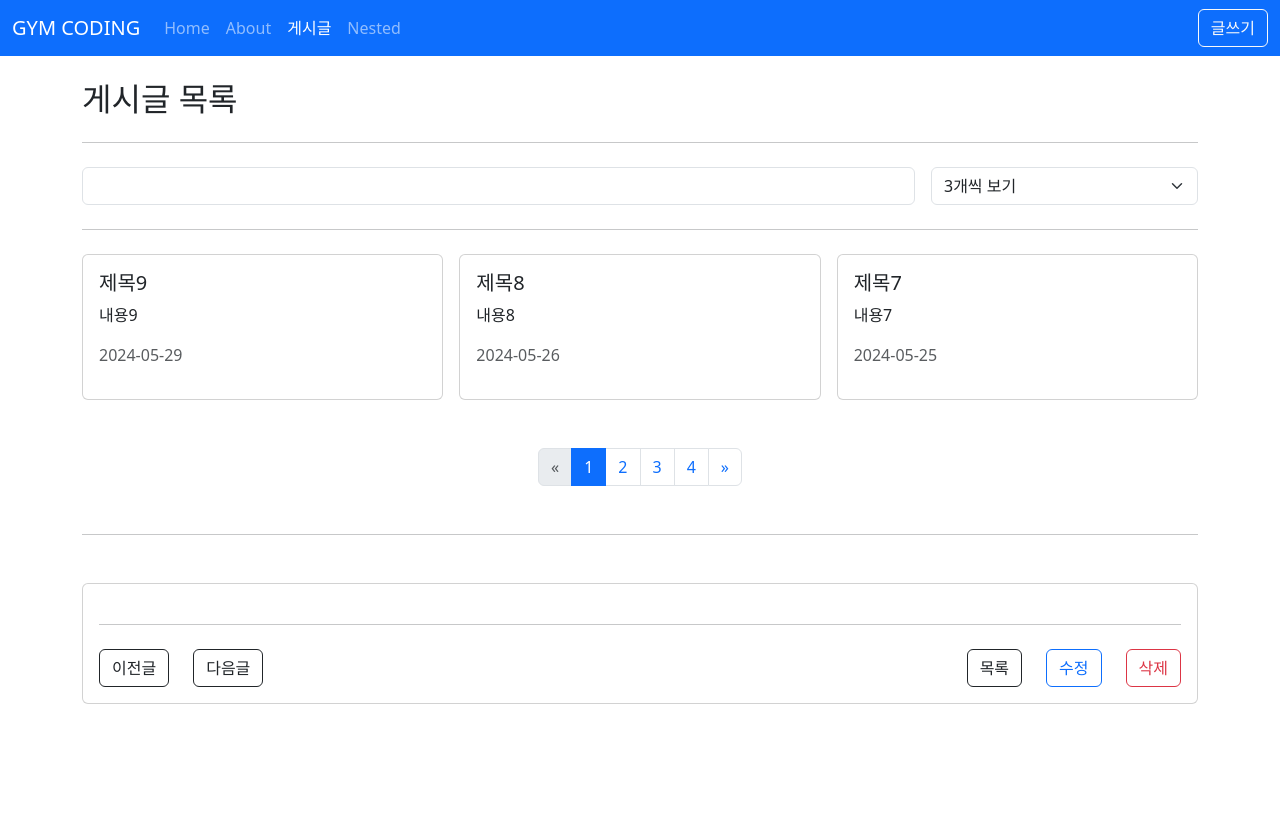
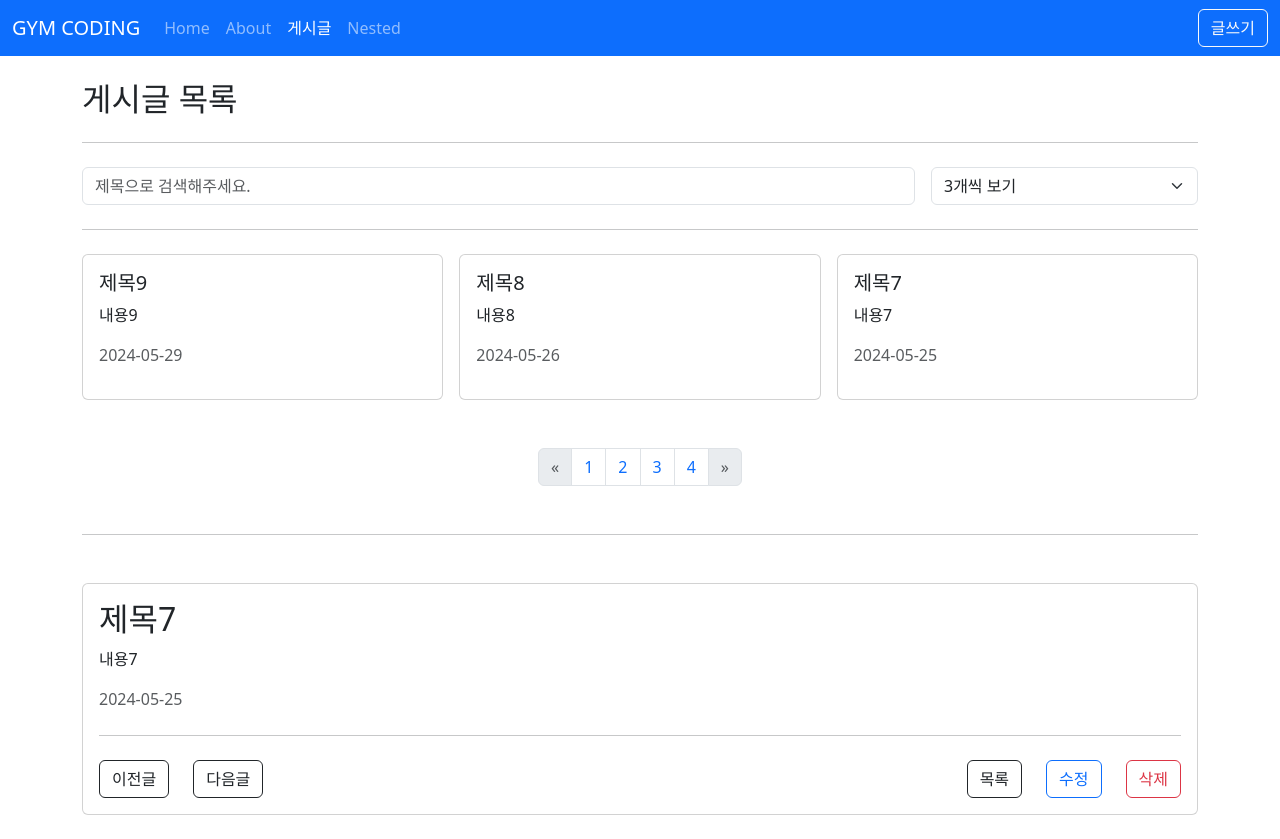
Before and after one commit to JungHoiMin/inflearn, a Vue app in the folder Vue3 완벽 마스터_기초부터 실전까지(실전편)/vue3-posts/: page /posts in a window 1280 px wide. Before the commit the page ends 800 px from the top, so only its background shows below. Built offline with nearby package versions, Linux system fonts and the light colour scheme; data requests are answered from the project's data file.

Commit message:
Section 4 공통 컴포넌트 - 공통 컴포넌트 분리 (based on Vue.js 3 spec)

```diff
--- a/Vue3 완벽 마스터_기초부터 실전까지(실전편)/vue3-posts/db.json
+++ b/Vue3 완벽 마스터_기초부터 실전까지(실전편)/vue3-posts/db.json
@@ -55,10 +55,16 @@
       "createdAt": "2024-05-29"
     },
     {
-      "title": "tes",
+      "title": "tesㅅ",
       "content": "test",
       "createdAt": 1716953718648,
       "id": 8
+    },
+    {
+      "title": "안녕하세요!!!@@@",
+      "content": "반갑습니다!!!@@@",
+      "createdAt": 1716955996321,
+      "id": 9
     }
   ]
 }
--- a/Vue3 완벽 마스터_기초부터 실전까지(실전편)/vue3-posts/src/api/posts.js
+++ b/Vue3 완벽 마스터_기초부터 실전까지(실전편)/vue3-posts/src/api/posts.js
@@ -6,7 +6,7 @@ export const getPosts = params => {
 };
 
 export const getPostById = id => {
-  return posts.get(id);
+  return posts.get(`${id}`);
 };
 
 export const createPost = data => {
@@ -14,9 +14,9 @@ export const createPost = data => {
 };
 
 export const updatePost = (id, data) => {
-  return posts.put(id, data);
+  return posts.put(`${id}`, data);
 };
 
 export const deletePost = id => {
-  return posts.delete(id);
+  return posts.delete(`${id}`);
 };
--- /dev/null
+++ b/Vue3 완벽 마스터_기초부터 실전까지(실전편)/vue3-posts/src/components/AppGrid.vue
@@ -0,0 +1,22 @@
+<script setup>
+defineProps({
+  items: {
+    type: Array,
+    required: true,
+  },
+  colClass: {
+    type: String,
+    default: 'col-4',
+  },
+});
+</script>
+
+<template>
+  <div class="row g-3">
+    <div v-for="(item, index) in items" :key="index" :class="colClass">
+      <slot name="default" :item="item" :index="index"></slot>
+    </div>
+  </div>
+</template>
+
+<style scoped></style>
--- /dev/null
+++ b/Vue3 완벽 마스터_기초부터 실전까지(실전편)/vue3-posts/src/components/AppPagination.vue
@@ -0,0 +1,60 @@
+<script setup>
+import { computed } from 'vue';
+
+const props = defineProps({
+  currentPage: {
+    type: Number,
+    required: true,
+  },
+  pageCount: {
+    type: Number,
+    required: true,
+  },
+});
+
+defineEmits(['page']);
+
+const isPrevPage = computed(() => ({ disabled: !(props.currentPage > 1) }));
+const isNextPage = computed(() => ({
+  disabled: !(props.currentPage < props.pageCount),
+}));
+</script>
+
+<template>
+  <nav class="mt-5" aria-label="Page navigation example">
+    <ul class="pagination justify-content-center">
+      <li class="page-item" :class="isPrevPage">
+        <a
+          class="page-link"
+          href="#"
+          aria-label="Previous"
+          @click.prevent="$emit('page', currentPage - 1)"
+        >
+          <span aria-hidden="true">&laquo;</span>
+        </a>
+      </li>
+      <li
+        v-for="page in pageCount"
+        :key="page"
+        class="page-item"
+        :class="{ active: currentPage === page }"
+      >
+        <a class="page-link" href="#" @click.prevent="$emit('page', page)">
+          {{ page }}
+        </a>
+      </li>
+      <li class="page-item" :class="isNextPage">
+        <a
+          class="page-link"
+          href="#"
+          aria-label="Next"
+          @click.prevent="$emit('page', currentPage + 1)"
+        >
+          <span aria-hidden="true">&raquo;</span>
+        </a>
+      </li>
+    </ul>
+  </nav>
+</template>
+
+<style scoped></style>
--- /dev/null
+++ b/Vue3 완벽 마스터_기초부터 실전까지(실전편)/vue3-posts/src/components/posts/PostFilter.vue
@@ -0,0 +1,36 @@
+<script setup>
+defineProps({
+  title: String,
+  limit: Number,
+});
+defineEmits(['update:title', 'update:limit']);
+</script>
+
+<template>
+  <form @submit.prevent>
+    <div class="row g-3">
+      <div class="col">
+        <input
+          :value="title"
+          @input="$emit('update:title', $event.target.value)"
+          type="text"
+          class="form-control"
+          placeholder="제목으로 검색해주세요."
+        />
+      </div>
+      <div class="col-3">
+        <select
+          :value="limit"
+          @input="$emit('update:limit', $event.target.value)"
+          class="form-select"
+        >
+          <option value="3">3개씩 보기</option>
+          <option value="6">6개씩 보기</option>
+          <option value="9">9개씩 보기</option>
+        </select>
+      </div>
+    </div>
+  </form>
+</template>
+
+<style scoped></style>
--- /dev/null
+++ b/Vue3 완벽 마스터_기초부터 실전까지(실전편)/vue3-posts/src/components/posts/PostForm.vue
@@ -0,0 +1,37 @@
+<script setup>
+const props = defineProps({
+  title: String,
+  content: String,
+});
+defineEmits(['update:title', 'update:content']);
+</script>
+
+<template>
+  <form>
+    <div class="mb-3">
+      <label for="title" class="form-label">제목</label>
+      <input
+        :value="title"
+        @input="$emit('update:title', $event.target.value)"
+        type="text"
+        class="form-control"
+        id="title"
+      />
+    </div>
+    <div class="mb-3">
+      <label for="content" class="form-label">내용</label>
+      <textarea
+        :value="content"
+        @input="$emit('update:content', $event.target.value)"
+        class="form-control"
+        id="content"
+        rows="3"
+      ></textarea>
+    </div>
+    <div class="d-flex gap-2 mt-4">
+      <slot name="actions"></slot>
+    </div>
+  </form>
+</template>
+
+<style scoped></style>
--- a/Vue3 완벽 마스터_기초부터 실전까지(실전편)/vue3-posts/src/views/posts/PostCreateView.vue
+++ b/Vue3 완벽 마스터_기초부터 실전까지(실전편)/vue3-posts/src/views/posts/PostCreateView.vue
@@ -2,6 +2,7 @@
 import { useRouter } from 'vue-router';
 import { ref } from 'vue';
 import { createPost } from '@/api/posts.js';
+import PostForm from '@/components/posts/PostForm.vue';
 
 const router = useRouter();
 const form = ref({
@@ -24,26 +25,12 @@ const goListPage = () => router.push({ name: 'PostList' });
   <div>
     <h2>게시글 등록</h2>
     <hr class="my-4" />
-    <form @submit.prevent="save">
-      <div class="mb-3">
-        <label for="title" class="form-label">제목</label>
-        <input
-          v-model="form.title"
-          type="text"
-          class="form-control"
-          id="title"
-        />
-      </div>
-      <div class="mb-3">
-        <label for="content" class="form-label">내용</label>
-        <textarea
-          v-model="form.content"
-          class="form-control"
-          id="content"
-          rows="3"
-        ></textarea>
-      </div>
-      <div class="pt-4">
+    <PostForm
+      v-model:title="form.title"
+      v-model:content="form.content"
+      @submit.prevent="save"
+    >
+      <template #actions>
         <button
           type="button"
           class="btn btn-outline-dark me-2"
@@ -52,8 +39,8 @@ const goListPage = () => router.push({ name: 'PostList' });
           목록
         </button>
         <button type="submit" class="btn btn-primary">저장</button>
-      </div>
-    </form>
+      </template>
+    </PostForm>
   </div>
 </template>
 
--- a/Vue3 완벽 마스터_기초부터 실전까지(실전편)/vue3-posts/src/views/posts/PostDetailView.vue
+++ b/Vue3 완벽 마스터_기초부터 실전까지(실전편)/vue3-posts/src/views/posts/PostDetailView.vue
@@ -4,7 +4,7 @@ import { deletePost, getPostById } from '@/api/posts.js';
 import { ref } from 'vue';
 
 const props = defineProps({
-  id: String,
+  id: [String, Number],
 });
 
 const router = useRouter();
--- a/Vue3 완벽 마스터_기초부터 실전까지(실전편)/vue3-posts/src/views/posts/PostEditView.vue
+++ b/Vue3 완벽 마스터_기초부터 실전까지(실전편)/vue3-posts/src/views/posts/PostEditView.vue
@@ -2,6 +2,7 @@
 import { useRoute, useRouter } from 'vue-router';
 import { getPostById, updatePost } from '@/api/posts.js';
 import { ref } from 'vue';
+import PostForm from '@/components/posts/PostForm.vue';
 
 const route = useRoute();
 const router = useRouter();
@@ -42,36 +43,22 @@ const goDetailPage = () => router.push({ name: 'PostDetail', params: { id } });
   <div>
     <h2>게시글 수정</h2>
     <hr class="my-4" />
-    <form @submit.prevent="edit">
-      <div class="mb-3">
-        <label for="title" class="form-label">제목</label>
-        <input
-          v-model="form.title"
-          type="text"
-          class="form-control"
-          id="title"
-        />
-      </div>
-      <div class="mb-3">
-        <label for="content" class="form-label">내용</label>
-        <textarea
-          v-model="form.content"
-          class="form-control"
-          id="content"
-          rows="3"
-        ></textarea>
-      </div>
-      <div class="pt-4">
+    <PostForm
+      @submit.prevent="edit"
+      v-model:title="form.title"
+      v-model:content="form.content"
+    >
+      <template #actions>
         <button
           type="button"
-          class="btn btn-outline-danger me-2"
+          class="btn btn-outline-danger"
           @click="goDetailPage"
         >
           취소
         </button>
         <button type="submit" class="btn btn-primary">수정</button>
-      </div>
-    </form>
+      </template>
+    </PostForm>
   </div>
 </template>
 
--- a/Vue3 완벽 마스터_기초부터 실전까지(실전편)/vue3-posts/src/views/posts/PostListView.vue
+++ b/Vue3 완벽 마스터_기초부터 실전까지(실전편)/vue3-posts/src/views/posts/PostListView.vue
@@ -5,6 +5,9 @@ import { getPosts } from '@/api/posts.js';
 import { useRouter } from 'vue-router';
 import PostDetailView from '@/views/posts/PostDetailView.vue';
 import AppCard from '@/components/AppCard.vue';
+import AppPagination from '@/components/AppPagination.vue';
+import AppGrid from '@/components/AppGrid.vue';
+import PostFilter from '@/components/posts/PostFilter.vue'
 
 const router = useRouter();
 
@@ -46,72 +49,32 @@ const goPage = id => {
   <div>
     <h2>게시글 목록</h2>
     <hr class="my-4" />
-    <form @submit.prevent>
-      <div class="row g-3">
-        <div class="col">
-          <input v-model="params.title_like" type="text" class="form-control" />
-        </div>
-        <div class="col-3">
-          <select v-model="params._limit" class="form-select">
-            <option value="3">3개씩 보기</option>
-            <option value="6">6개씩 보기</option>
-            <option value="9">9개씩 보기</option>
-          </select>
-        </div>
-      </div>
-    </form>
+    <PostFilter
+      v-model:title="params.title_like"
+      v-model:limit="params._limit"
+    />
     <hr class="my-4" />
-    <div class="row g-3">
-      <div v-for="post in posts" :key="post.id" class="col-4">
+    <AppGrid :items="posts" col-class="col-4">
+      <template v-slot="{ item: post }">
         <PostItem
           :title="post.title"
           :content="post.content"
           :created-at="post.createdAt"
           @click="goPage(post.id)"
         />
-      </div>
-    </div>
-    <nav class="mt-5" aria-label="Page navigation example">
-      <ul class="pagination justify-content-center">
-        <li class="page-item" :class="{ disabled: !(params._page > 1) }">
-          <a
-            class="page-link"
-            href="#"
-            aria-label="Previous"
-            @click.prevent="--params._page"
-          >
-            <span aria-hidden="true">&laquo;</span>
-          </a>
-        </li>
-        <li
-          v-for="page in pageCount"
-          :key="page"
-          class="page-item"
-          :class="{ active: params._page === page }"
-        >
-          <a class="page-link" href="#" @click.prevent="params._page = page">
-            {{ page }}
-          </a>
-        </li>
-        <li
-          class="page-item"
-          :class="{ disabled: !(params._page < pageCount) }"
-        >
-          <a
-            class="page-link"
-            href="#"
-            aria-label="Next"
-            @click.prevent="++params._page"
-          >
-            <span aria-hidden="true">&raquo;</span>
-          </a>
-        </li>
-      </ul>
-    </nav>
-    <hr class="my-5" />
-    <AppCard>
-      <PostDetailView :id="3" />
-    </AppCard>
+      </template>
+    </AppGrid>
+    <AppPagination
+      :current-page="params.page"
+      :page-count="pageCount"
+      @page="page => (params._page = page)"
+    />
+    <template v-if="posts && posts.length > 0">
+      <hr class="my-5" />
+      <AppCard>
+        <PostDetailView :id="posts[0].id" />
+      </AppCard>
+    </template>
   </div>
 </template>
 
```
Also changed, not shown: Vue3 완벽 마스터_기초부터 실전까지(실전편)/vue3-posts/src/views/HomeView.vue (+9 -0 lines).
